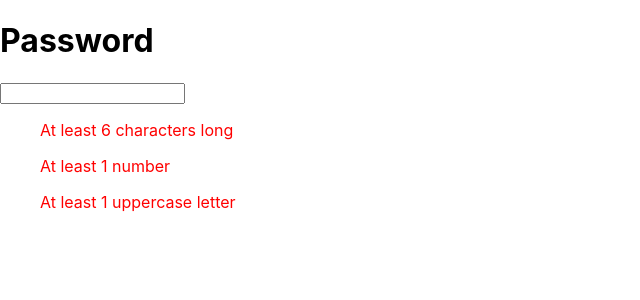
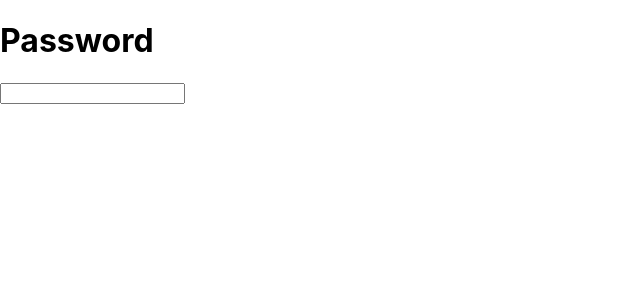
Before and after one commit to LuSabina/password-game, a React (Create React App) app: page / in a window 1280 px wide. Shown: the top 300 px of the page, without its empty margins (0-640 px from the left). Built offline with nearby package versions, Linux system fonts and the light colour scheme.

Commit message:
Fixed adding requirements to dashboard

```diff
--- a/src/App.js
+++ b/src/App.js
@@ -3,17 +3,43 @@ import "./App.css";
 import Heading from "./components/Heading";
 import Input from "./components/Input";
 import Condition from "./components/Condition";
-import requirements from "./components/Requirements";
+import { requirements, requirementsMet } from "./components/Requirements";
 
 function App() {
   const [password, setPassword] = useState("");
+  const [require, setRequire] = useState([]);
+
+  const firstCondition = requirements[0];
+
+  console.log(requirementsMet);
+
+  //console.log(firstCondition);
+
+  function changeState(updatedPassword) {
+    if (updatedPassword.length > 0 && requirementsMet.length === 0) {
+      requirementsMet.push(firstCondition);
+    }
+
+    let lastFulfilled = requirementsMet[requirementsMet.length - 1];
+    if (lastFulfilled.color === "green") {
+      let newCondition = requirements.shift();
+      requirementsMet.push(newCondition);
+      // setRequire((prevRequirements) => {
+      //   return [...prevRequirements, require];
+      // });
+    }
+  }
 
   return (
     <div className="App">
       <Heading />
-      <Input input={password} setInput={setPassword} />
+      <Input
+        input={password}
+        setInput={setPassword}
+        updateState={changeState}
+      />
 
-      {requirements.map((condition, id) => {
+      {requirementsMet.map((condition, id) => {
         return <Condition key={id} password={password} condition={condition} />;
       })}
     </div>
--- a/src/components/Input.jsx
+++ b/src/components/Input.jsx
@@ -1,8 +1,9 @@
 import React from "react";
 
-function Input({ input, setInput }) {
+function Input({ input, setInput, updateState }) {
   function handleChange(event) {
     setInput(event.target.value);
+    updateState(event.target.value);
   }
 
   return <input onChange={handleChange} value={input} />;
--- a/src/components/Requirements.js
+++ b/src/components/Requirements.js
@@ -1,4 +1,4 @@
-const requirements = [
+export const requirements = [
   {
     id: 0,
     name: "At least 6 characters long",
@@ -39,4 +39,4 @@ const requirements = [
   },
 ];
 
-export default requirements;
+export const requirementsMet = [];
```
